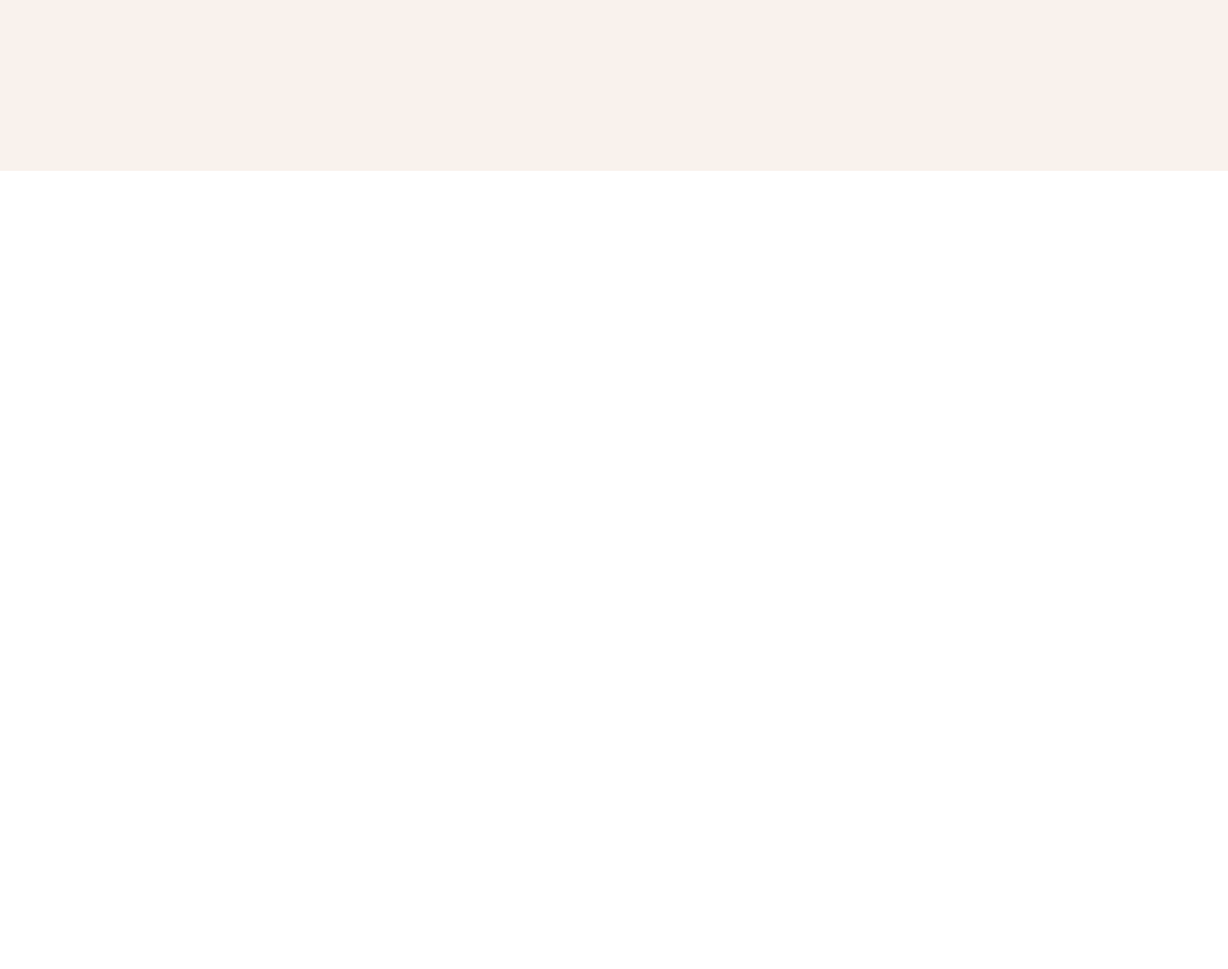
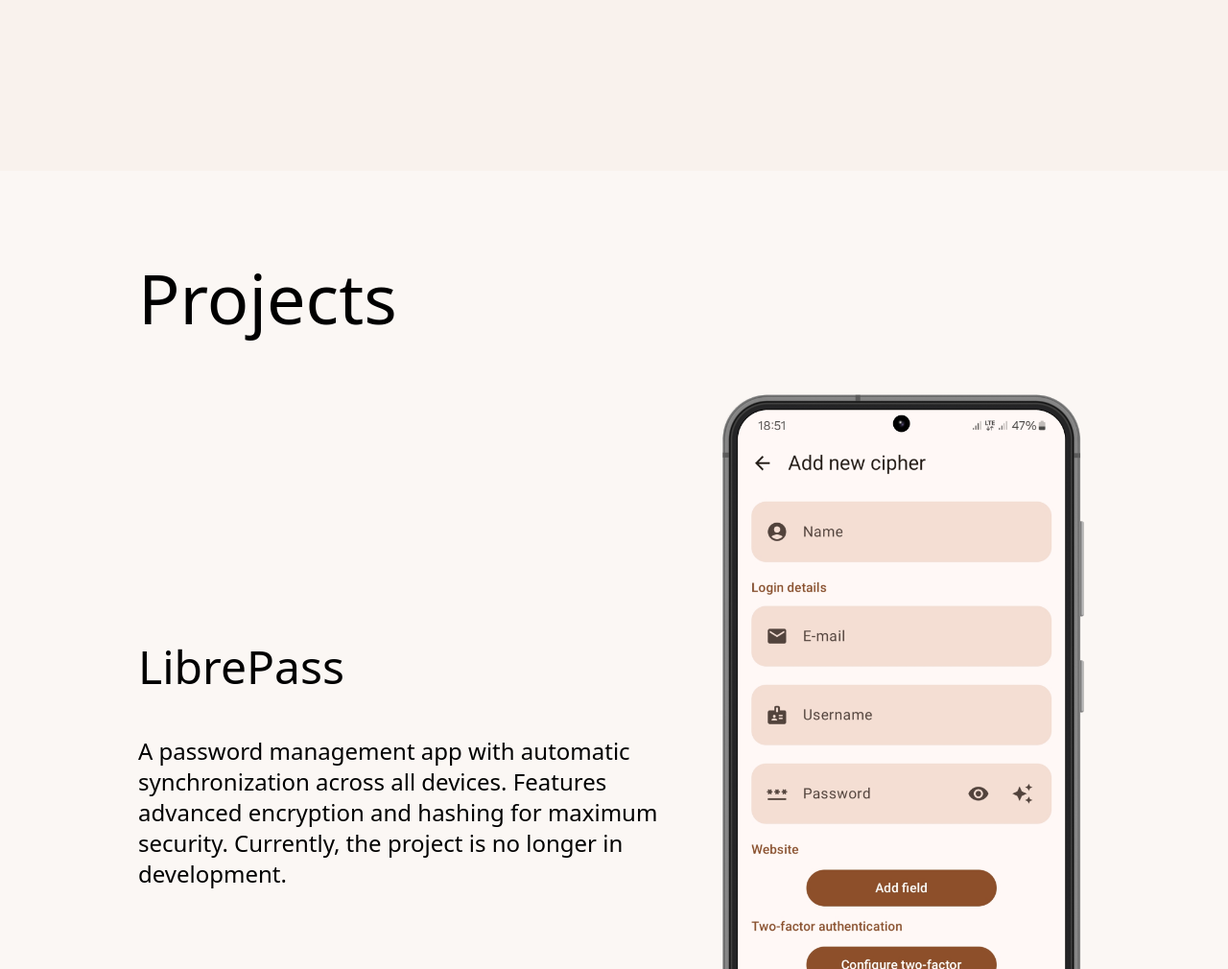
Before and after one commit to M3DZIK/portfolio, an Astro site: page / in a window 1280 px wide. Shown: the part 1250-2260 px from the top of the page at 96% size. Before the commit the page ends 1428 px from the top, so only its background shows below. Built offline with nearby package versions, Linux system fonts and the light colour scheme; Astro itself is replaced by a stand-in of ours.

Commit message:
Add LibrePass project

```diff
--- a/src/pages/index.astro
+++ b/src/pages/index.astro
@@ -1,6 +1,7 @@
 ---
 import { Icon } from "astro-icon/components";
 import Layout from '../layouts/Layout.astro';
+import librepass from '../assets/librepass.png'
 ---
 
 <Layout>
@@ -22,7 +23,7 @@
 		</section>
 
 		<section class="bg-[#F9F2ED] md:mt-12">
-			<div class="flex flex-col justify-center mx-auto min-h-[100svh] md:min-h-0 px-4 py-12 md:py-[25vh] pb-12 md:max-w-5xl gap-6" id="about">
+			<div class="flex flex-col justify-center mx-auto min-h-[100svh] md:min-h-0 px-4 py-12 md:py-[25vh] md:max-w-5xl gap-6" id="about">
 				<h1 class="text-4xl md:text-5xl">
 					About Me
 				</h1>
@@ -61,5 +62,27 @@
 				</div>
 			</div>
 		</section>
+
+		<section class="bg-[#FBF7F4] md:mt-12">
+			<h1 class="flex mx-auto md:max-w-5xl px-4 md:text-7xl text-5xl pt-12">
+				Projects
+			</h1>
+
+			<div class="flex flex-col md:flex-row justify-center mx-auto min-h-[100svh] md:min-h-0 px-4 py-16 md:max-w-5xl items-center gap-8">
+				<div class="flex flex-col gap-8 md:gap-12">
+					<h2 class="text-4xl md:text-5xl">
+						LibrePass
+					</h2>
+
+					<p class="text-xl md:text-2xl">
+						A password management app with automatic synchronization across all devices.
+						Features advanced encryption and hashing for maximum security.
+						Currently, the project is no longer in development.
+					</p>
+				</div>
+
+				<img src={librepass.src} class="max-w-2xs md:max-w-sm" alt="librepass mobile app screenshot"/>
+			</div>
+		</section>
 	</main>
 </Layout>
```
Also changed, not shown: src/assets/librepass.png (added).
